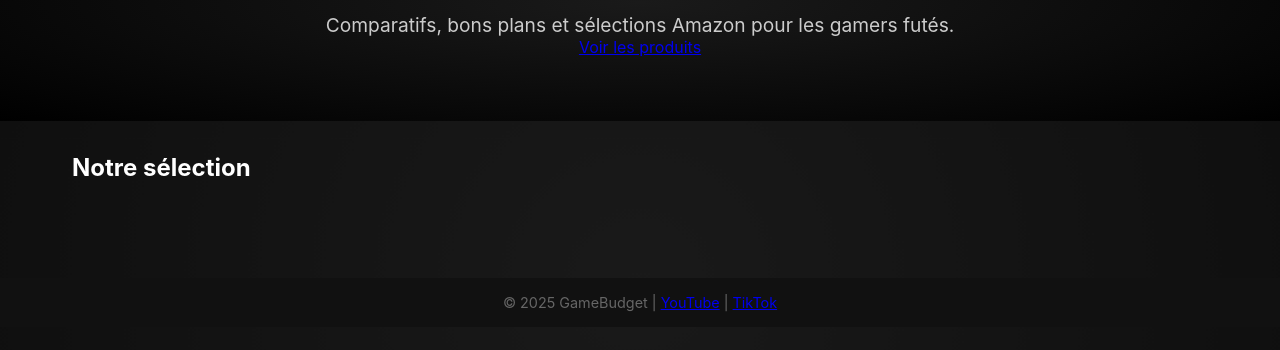
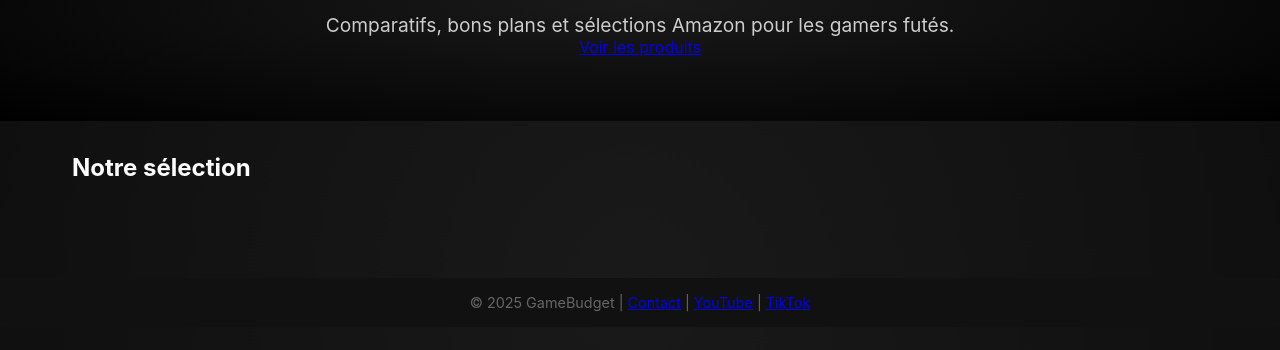
Before and after one commit to kylian0211/gamebudget, a plain HTML site: page index.html in a window 1280 px wide. Shown: the part 116-466 px from the top of the page. Drawn offline with Linux system fonts and the light colour scheme.

Commit message:
Update index.html

```diff
--- a/index.html
+++ b/index.html
@@ -27,9 +27,12 @@
     </section>
   </main>
 
-
   <footer>
-    <p>&copy; 2025 GameBudget | <a href="https://www.youtube.com/@viperx0004" target="_blank">YouTube</a> | <a href="https://www.tiktok.com/@viperx0004" target="_blank">TikTok</a></p>
+    <p>&copy; 2025 GameBudget |
+      <a href="mailto:GameBudget-assistance@outlook.com">Contact</a> |
+      <a href="https://www.youtube.com/@viperx0004" target="_blank">YouTube</a> |
+      <a href="https://www.tiktok.com/@viperx0004" target="_blank">TikTok</a>
+    </p>
   </footer>
 
   <script src="js/main.js"></script>
```
